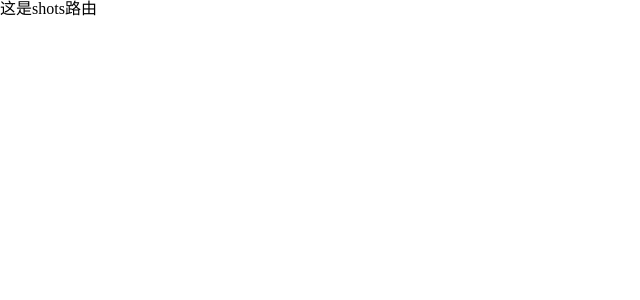
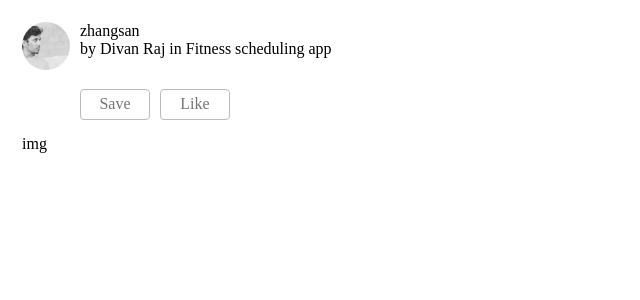
Before and after one commit to AC-greener/react-cnode, a React app: page /shots1 in a window 1280 px wide. Shown: the top 300 px of the page, without its empty margins (0-640 px from the left). Built offline with nearby package versions, Linux system fonts and the light colour scheme.

Commit message:
'初始化shots页面并添加了一些css'

```diff
--- a/src/pages/shots/index.jsx
+++ b/src/pages/shots/index.jsx
@@ -1,10 +1,26 @@
 import React from 'react'
+import './style.css'
 
 class Shots extends React.Component {
   render() {
     return (
-      <div>
-        这是shots路由
+      <div className='shotsWrap'>
+        <div className="avatarWrap">
+          <div className="avatar">
+            <img src={require('../../statics/imgs/avatar1.jpg')} alt=""/>
+          </div>
+          <div className="intro">
+            <div className="name">zhangsan</div>
+            <div className="from">by Divan Raj in Fitness scheduling app</div>
+          </div>
+        </div>
+        <div className="savelike">
+          <button> Save </button>
+          <button> Like </button>
+        </div>
+        <div className="img">
+          img
+        </div>
       </div>
     )
   }
--- /dev/null
+++ b/src/pages/shots/style.css
@@ -0,0 +1,27 @@
+.shotsWrap {
+  padding: 22px;
+}
+.avatarWrap {
+  display: flex;
+}
+.avatarWrap .avatar {
+  margin-right: 10px;
+}
+.avatarWrap>.avatar img {
+  border-radius: 50%;
+  width: 48px;
+}
+.savelike {
+  display: flex;
+  margin-left: 58px;
+  margin-top: 15px;
+  margin-bottom: 15px;
+}
+.savelike button {
+  padding: 5px;
+  width: 70px;
+  margin-right: 10px;
+  border: 1px solid rgba(187, 187, 187, 1);
+  background: rgb(255, 255, 255);
+  color: rgba(117, 117, 117, 1)
+}
```
Also changed, not shown: src/statics/imgs/avatar1.jpg (added).
